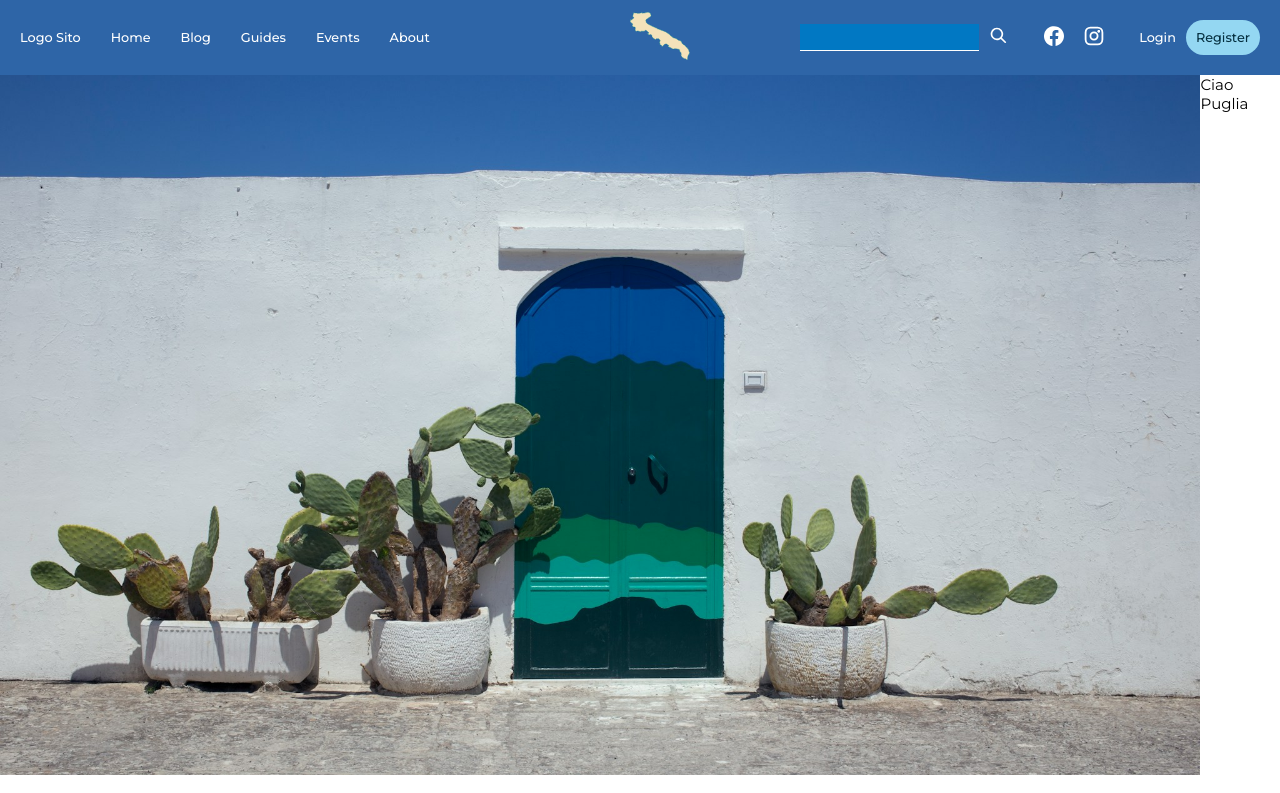
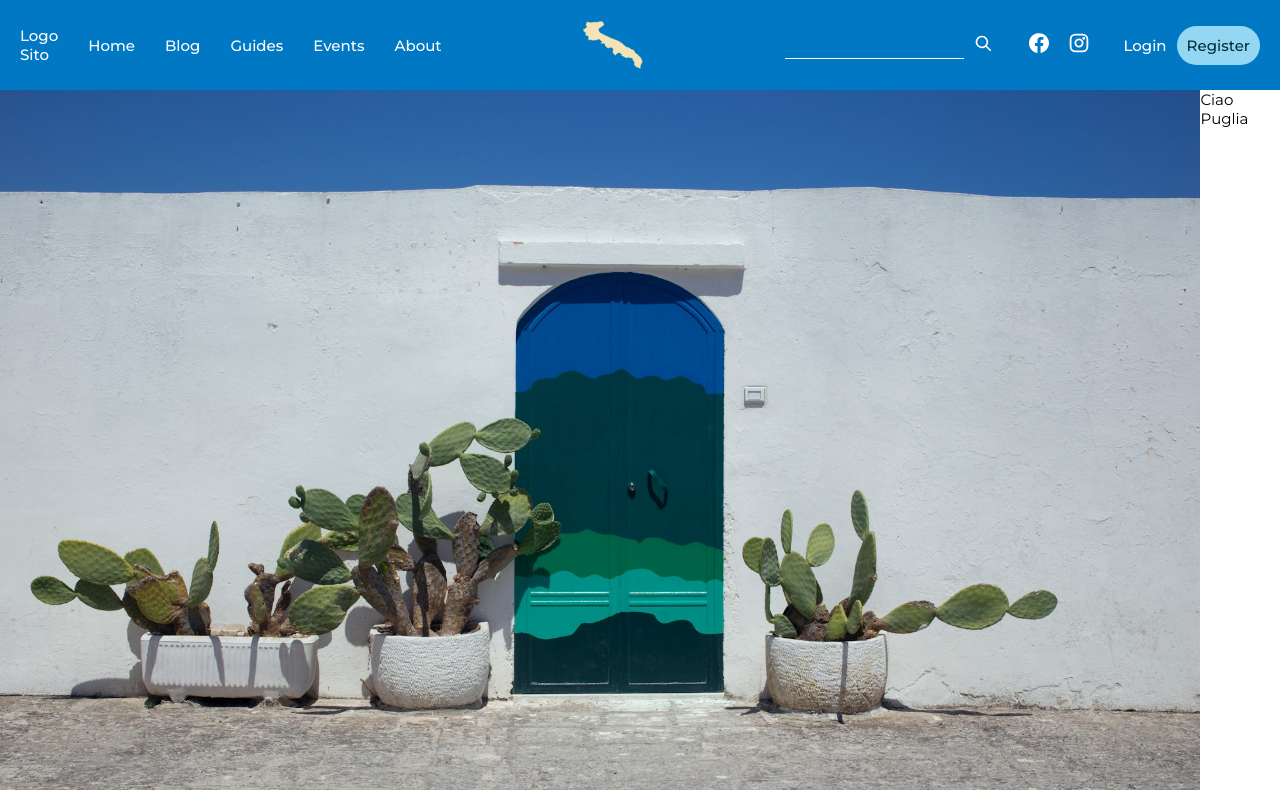
Before and after one commit to Eligio93/puglia-escape, a Next.js app: page / in a window 1280 px wide. Shown: the top 793 px of the page. Built offline with nearby package versions, Linux system fonts and the light colour scheme; no server answers; the database is empty.

Commit message:
init style

```diff
--- a/styles/header.module.css
+++ b/styles/header.module.css
@@ -1,19 +1,29 @@
 .header {
+    height: 90px;
+    width: 100%;
+    position: sticky;
+    top: 0;
+    left: 10px;
     padding: 20px;
     display: flex;
     align-items: center;
-    background-color: #2E65A7;
+    background-color: var(--blue);
+    color: var(--dark-blue);
     justify-content: space-between;
-    font-size: 1vw;
+    z-index: 1000;
+
 }
 
 .pugliaLogo {
-    position: absolute;
-    margin: 0 50%;
-    transform: translateX(-50%);
+    display: flex;
+    justify-content: center;
+    flex: 1;
 }
 
 .header nav {
+    justify-content: flex-start;
+    align-items: center;
+    flex: 1;
     display: flex;
     gap: 30px;
 }
@@ -25,6 +35,8 @@
 
 .socialBar {
     display: flex;
+    justify-content: flex-end;
+    flex: 1;
     gap: 30px;
 }
 
@@ -48,6 +60,28 @@
     align-items: center;
     gap: 10px;
 }
+.authSection img{
+    height: 40px;
+    width: 40px;
+    border-radius: 50px;
+}
+.logoutBtn{
+    border:none;
+    display: flex;
+    justify-content: center;
+    align-items: center;
+    background-color: white;
+    gap:5px;
+    padding:5px;
+    border-radius: 50px;
+    font-weight: 600;
+    transition: all 200ms linear;
+}
+.logoutBtn:hover{
+    background-color: var(--dark-blue);
+    cursor: pointer;
+    color: white;
+}
 
 .logInLink {
     color: white;
@@ -69,6 +103,12 @@
 }
 
 .registerLink:hover {
-    background-color: var(--dark-blue);
+    background-color: var(--teal);
     color: white;
 }
+
+@media screen and (max-width:1024px) {
+    .header nav {
+        display: none
+    }
+}
```
